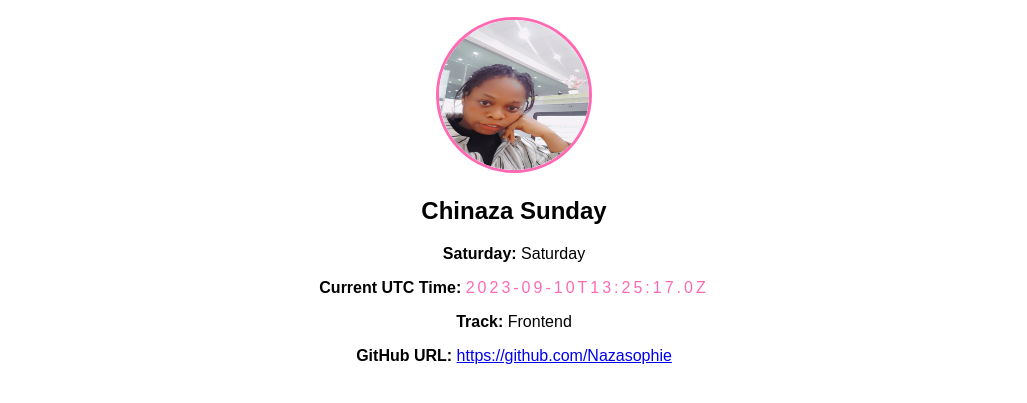
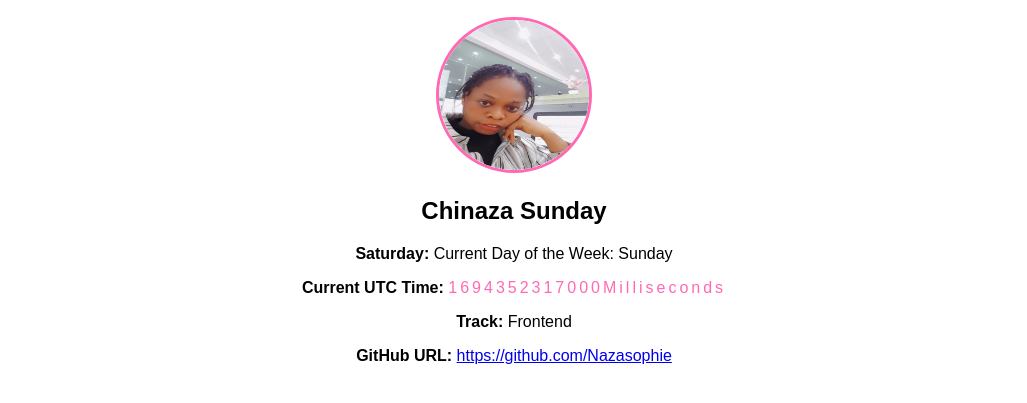
Before and after one commit to Nazasophie/profileweb_hngx, a plain HTML site: page index.html in a window 1280 px wide. Shown: the part 111-514 px from the top of the page, without its empty margins (126-1153 px from the left). Drawn offline with Linux system fonts and the light colour scheme.

Commit message:
updated time

```diff
--- a/index.html
+++ b/index.html
@@ -40,13 +40,35 @@
     </section>
 
     <script>
-      let time = document.getElementById("currentUTCTime");
+      const currentDate = new Date();
 
-      setInterval(() => {
-        let date = new Date();
-        time.innerHTML =
-          date.toISOString().slice(0, 19) + "." + date.getMilliseconds() + "Z";
-      }, 1);
+// To get the current day of the week
+const getCurrentDayOfWeek = () => {
+  const daysOfWeek = ["Sunday", "Monday", "Tuesday", "Wednesday", "Thursday", "Friday", "Saturday"];
+  const dayOfWeek = daysOfWeek[currentDate.getUTCDay()];
+  return dayOfWeek;
+}
+
+//
+const getCurrentUTCMillisecond = () => {
+  const currentUTCTimeMilliseconds = new Date().getTime();
+  return `${currentUTCTimeMilliseconds}`
+}
+
+const updateUTCTime = () => {
+  const currentDayElement = document.querySelector('[data-testid="currentDayOfTheWeek"]');
+  const currentUTCMillisecondElement = document.querySelector('[data-testid="currentUTCTime"]');
+
+ currentDayElement.textContent = `Current Day of the Week: ${getCurrentDayOfWeek()}`;
+  currentUTCMillisecondElement.textContent = `${getCurrentUTCMillisecond()}Milliseconds`;
+
+  // const currentUTCTimeElementHMS = document.querySelector('[data-testid="currentUTCHMS"]');
+  // currentUTCTimeElementHMS.textContent = `${getCurrentUTCTimeHMS()}`;
+}
+
+// Updating the Current Day of the Week and Current UTC Time elements in the HTML page every 1 second
+setInterval(updateUTCTime, 1000);
+document.addEventListener("DOMContentLoaded", updateUTCTime);
     </script>
   </body>
 </html>
```
